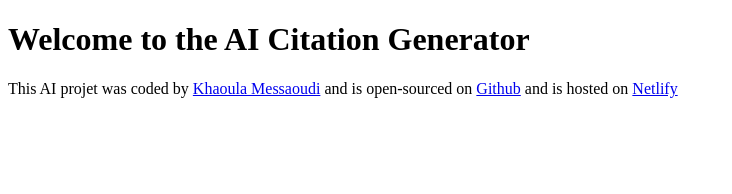
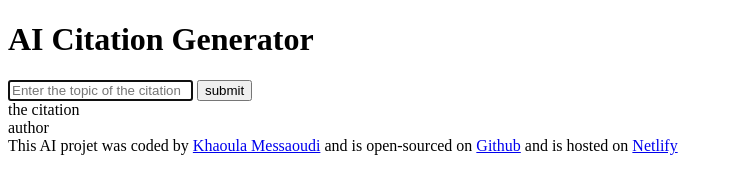
Before and after one commit to khaoula-ms/citation-generator, a plain HTML site: page index.html in a window 1280 px wide. Shown: the whole page, without its empty margins (0-732 px from the left). Drawn offline with Linux system fonts and the light colour scheme.

Commit message:
added the basic HTML Structure

```diff
--- a/index.html
+++ b/index.html
@@ -7,7 +7,24 @@
     <title>AI Citation Generator</title>
   </head>
   <body>
-    <h1>Welcome to the AI Citation Generator</h1>
+    <header><h1>AI Citation Generator</h1></header>
+    <main>
+      <form>
+        <input
+          type="text"
+          id=""
+          placeholder="Enter the topic of the citation"
+          autofocus
+          autocomplete="off"
+          required
+        />
+        <input type="submit" value="submit" />
+      </form>
+      <div>
+        the citation <br />
+        author
+      </div>
+    </main>
     <footer>
       This AI projet was coded by
       <a href="https://github.com/khaoula-ms" target="_blank"
```
